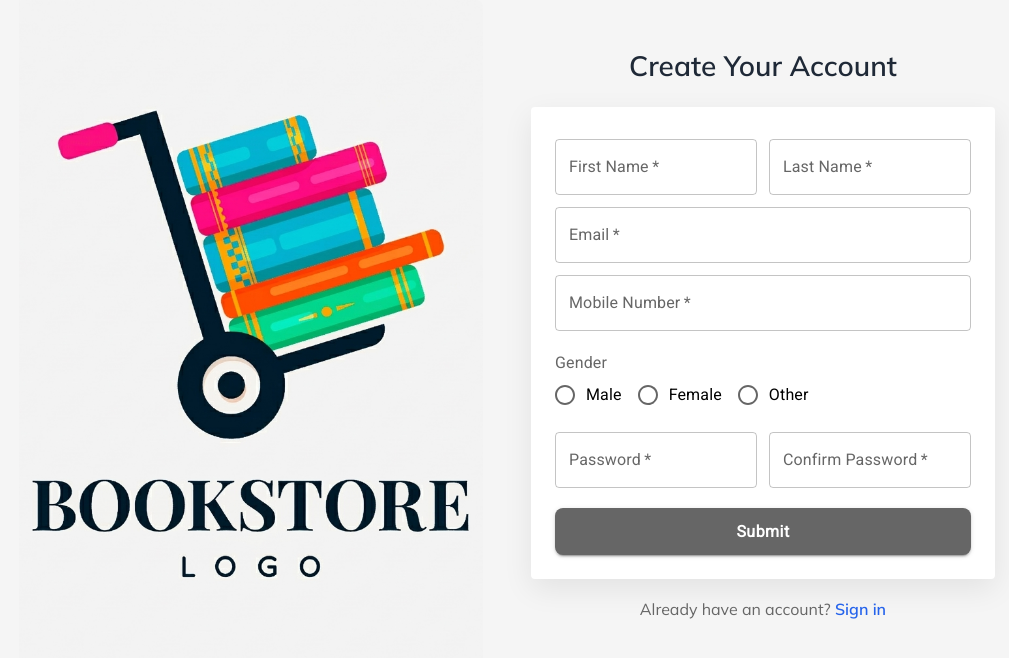
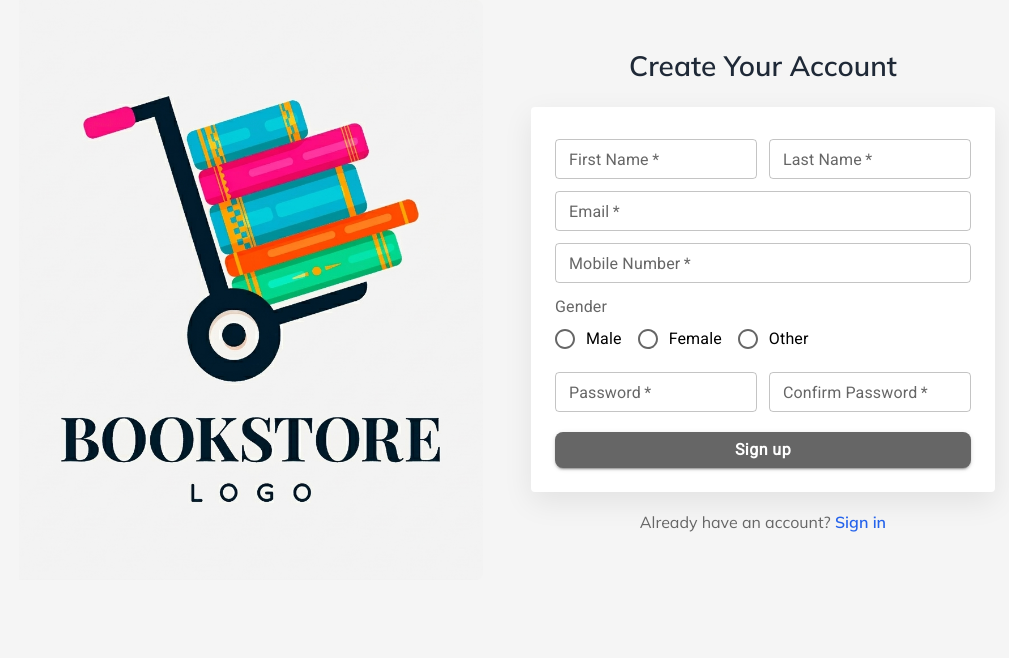
Before and after one commit to durgasankar/bookstore-frontend, a React (Create React App) app: page /register in a window 1280 px wide. Shown: the top 658 px of the page, without its empty margins (109-1118 px from the left). Built offline with nearby package versions, Linux system fonts and the light colour scheme.

Commit message:
added validation for reg page

```diff
--- a/src/assets/css/registration.css
+++ b/src/assets/css/registration.css
@@ -62,3 +62,7 @@
 .signin-link:hover {
     text-decoration: underline;
 }
+
+.signup-btn {
+    margin-top: 1rem;
+}
--- a/src/components/common/CustomButton.jsx
+++ b/src/components/common/CustomButton.jsx
@@ -6,23 +6,21 @@ const CustomButton = ({
     fullWidth = false,
     onClick,
     disabled = false,
+    size = 'small',
+    className = ''
 }) => {
     return (
         <Button
+            className={ className }
             type={ type }
             fullWidth={ fullWidth }
             onClick={ onClick }
             disabled={ disabled }
             variant="contained"
-            // style={ {
-            //     fontSize: '1rem',
-            //     fontWeight: '600',
-            //     borderRadius: '4px',
-            //     backgroundColor: '#555555'
-            // } }
+            size={ size }
             sx={ {
-                mt: 2,
-                py: 1.2,
+                // mt: 2,
+                // py: 0.5,
                 textTransform: "none",
                 fontSize: "16px",
                 fontWeight: 600,
--- a/src/components/common/CustomRadioButton.jsx
+++ b/src/components/common/CustomRadioButton.jsx
@@ -1,5 +1,6 @@
 import FormControl from "@mui/material/FormControl";
 import FormControlLabel from "@mui/material/FormControlLabel";
+import FormHelperText from "@mui/material/FormHelperText";
 import FormLabel from "@mui/material/FormLabel";
 import Radio from "@mui/material/Radio";
 import RadioGroup from "@mui/material/RadioGroup";
@@ -10,9 +11,12 @@ const CustomRadioButton = ({
     value,
     onChange,
     options = [],
+    error = false,
+    helperText = '',
+
 }) => {
     return (
-        <FormControl margin="normal">
+        <FormControl margin="dense" error={ error } helperText>
             <FormLabel>{ label }</FormLabel>
             <RadioGroup
                 row
@@ -29,6 +33,7 @@ const CustomRadioButton = ({
                     />
                 )) }
             </RadioGroup>
+            { helperText && <FormHelperText>{ helperText }</FormHelperText> }
         </FormControl>
     );
 };
--- a/src/components/common/CustomTextInput.jsx
+++ b/src/components/common/CustomTextInput.jsx
@@ -7,6 +7,9 @@ const CustomTextInput = ({
     onChange,
     type = "text",
     required = false,
+    size = "small",
+    error = false,
+    helperText = ""
 }) => {
     return (
         <TextField
@@ -16,9 +19,12 @@ const CustomTextInput = ({
             name={ name }
             value={ value }
             type={ type }
+            size={ size }
             required={ required }
             onChange={ onChange }
             variant="outlined"
+            error={ error }
+            helperText={ helperText }
         />
     );
 };
--- a/src/pages/Registration.jsx
+++ b/src/pages/Registration.jsx
@@ -6,6 +6,7 @@ import { Link } from "react-router-dom";
 import CustomTextInput from '../components/common/CustomTextInput';
 import CustomRadioButton from '../components/common/CustomRadioButton';
 import CustomButton from '../components/common/CustomButton';
+import { hasPasswordMatched, isValidEmail } from '../utils/Validation';
 
 const Registration = () => {
     const [signupForm, setSignupForm] = useState({
@@ -16,21 +17,48 @@ const Registration = () => {
         gender: '',
         password: '',
         confirmPassword: ''
+    });
+    const [errors, setErrors] = useState({});
+
+
+    const formValidator = () => {
+        const newErrors = {};
+        Object.keys(signupForm).forEach(field => {
+            if (!signupForm[field]) {
+                newErrors[field] = `Field is required.`
+            }
         })
+        if (signupForm.email && !isValidEmail(signupForm.email)) {
+            newErrors['email'] = 'Enter a valid email address';
+        }
+        if (!hasPasswordMatched(signupForm.password, signupForm.confirmPassword)) {
+            newErrors['confirmPassword'] = 'Passwords do not match';
+        }
+        setErrors(newErrors);
+        return Object.keys(newErrors).length === 0;
+    }
 
     const handleSubmit = event => {
         event.preventDefault();
+        const isValid = formValidator();
+        if (!isValid) {
+            return;
+        }
         console.log('submit', signupForm);
     }
+
     const handleChange = event => {
         const { name, value } = event.target;
         setSignupForm(prevForm => ({
             ...prevForm,
             [name]: value
         }));
-        console.log(name, value);
+        setErrors(prevErrors => ({
+            ...prevErrors,
+            [name]: ""
+        }))
+    }
 
-    }
     return (
         <div className='reg-container'>
             <div className="reg-left">
@@ -54,6 +82,8 @@ const Registration = () => {
                                 label='First Name'
                                 onChange={ handleChange }
                                 required
+                                error={ !!errors.firstName }
+                                helperText={ errors.firstName }
                             />
                             <CustomTextInput
                                 value={ signupForm.lastName }
@@ -61,6 +91,8 @@ const Registration = () => {
                                 label='Last Name'
                                 onChange={ handleChange }
                                 required
+                                error={ !!errors.lastName }
+                                helperText={ errors.lastName }
                             />
                         </div>
                         <CustomTextInput
@@ -70,6 +102,8 @@ const Registration = () => {
                             onChange={ handleChange }
                             required
                             type='email'
+                            error={ !!errors.email }
+                            helperText={ errors.email }
                         />
                         <CustomTextInput
                             value={ signupForm.mobileNumber }
@@ -77,12 +111,16 @@ const Registration = () => {
                             label='Mobile Number'
                             onChange={ handleChange }
                             required
+                            error={ !!errors.mobileNumber }
+                            helperText={ errors.mobileNumber }
                         />
                         <CustomRadioButton
                             label='Gender'
                             name={ 'gender' }
                             value={ signupForm.gender }
                             onChange={ handleChange }
+                            error={ !!errors.gender }
+                            helperText={ errors.gender }
                             options={ [
                                 { label: "Male", value: "male" },
                                 { label: "Female", value: "female" },
@@ -96,6 +134,8 @@ const Registration = () => {
                                 label='Password'
                                 onChange={ handleChange }
                                 required
+                                error={ !!errors.password }
+                                helperText={ errors.password }
                             />
                             <CustomTextInput
                                 value={ signupForm.confirmPassword }
@@ -104,17 +144,19 @@ const Registration = () => {
                                 onChange={ handleChange }
                                 required
                                 type={ 'password' }
+                                error={ !!errors.confirmPassword }
+                                helperText={ errors.confirmPassword }
                             />
                         </div>
-
+                        <div className="signup-btn">
                             <CustomButton
                                 fullWidth
                                 type="submit"
                                 variant="contained"
                             >
-                            Submit
+                                Sign up
                             </CustomButton>
-
+                        </div>
                     </Box>
                 </div>
                 <div className="reg-right-footer">
--- /dev/null
+++ b/src/utils/Validation.js
@@ -0,0 +1,7 @@
+const isValidEmail = email => /^[^\s@]+@[^\s@]+\.[^\s@]+$/.test(email);
+
+const hasPasswordMatched = (password, confirm) => {
+    return password && confirm && password === confirm;
+}
+
+export { isValidEmail, hasPasswordMatched };
```
Lines whose indentation alone changed are shown as unchanged.
